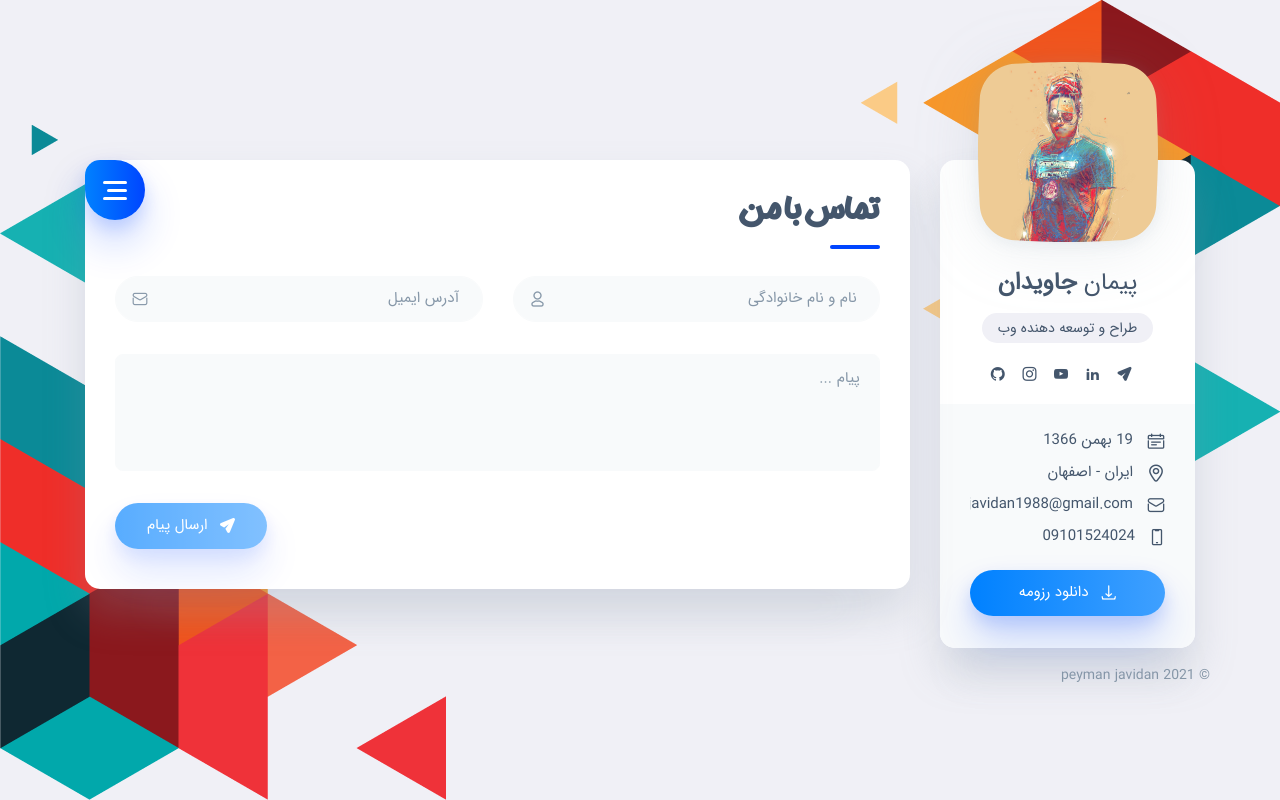
After one commit to pjavidan1988/Personal_Portfolio_Django_2, a Django app: page /contact/ in a window 1280 px wide. The commit adds this page. Run offline with Django 3.2, Linux system fonts and the light colour scheme; data comes from the database, SQL or seed files in the repository; parts of the project's set-up code (start-up, migrations or seed data) failed here and were passed over; some libraries are stand-ins or nearby versions; some web fonts are replaced.

Commit message:
8/5/2021 19:25

```diff
--- a/djangoProject/urls.py
+++ b/djangoProject/urls.py
@@ -28,6 +28,8 @@ urlpatterns = [
     path('ckeditor/', include('ckeditor_uploader.urls')),
 
     path('resume/', views.resume, name='resume'),
+    path('contact/', views.contact, name='contact'),
+
 ]
 
 urlpatterns += static(settings.MEDIA_URL, document_root=settings.MEDIA_ROOT)
--- /dev/null
+++ b/home/templates/contact.html
@@ -0,0 +1,171 @@
+{% extends 'homebase.html' %}
+{% load static %}
+{% block body %}
+    <!-- Preloader -->
+    <div class="preloader">
+        <div class="preloader__wrap">
+            <div class="circle-pulse">
+                <div class="circle-pulse__1"></div>
+                <div class="circle-pulse__2"></div>
+            </div>
+            <div class="preloader__progress"><span></span></div>
+        </div>
+    </div>
+
+    <main class="main">
+        <div class="container gutter-top">
+            <div class="row sticky-parent">
+                <!-- Sidebar -->
+                <aside class="col-12 col-md-12 col-xl-3">
+                    <div class="sidebar box pb-0 sticky-column">
+                        <svg class="avatar avatar--180" viewBox="0 0 188 188">
+                            <g class="avatar__box">
+                                <image xlink:href="{{ setting.profile_image.url }}" height="100%" width="100%"/>
+                            </g>
+                        </svg>
+                        <div class="text-center">
+                            <h3 class="title title--h3 sidebar__user-name"><span
+                                    class="weight--500">{{ setting.name }}</span>
+                                {{ setting.last_name }}
+                            </h3>
+                            <div class="badge badge--gray">{{ setting.description }}</div>
+
+                            <!-- Social -->
+                            <div class="social">
+                                <a class="social__link" href="{{ setting.telegram }}"><i
+                                        class="font-icon icon-send"></i></a>
+                                <a class="social__link" href="{{ setting.linkedin }}"><i
+                                        class="font-icon icon-linkedin2"></i></a>
+                                <a class="social__link" href="{{ setting.youtube }}"><i
+                                        class="font-icon icon-youtube"></i></a>
+                                <a class="social__link" href="{{ setting.instagram }}"><i
+                                        class="font-icon icon-instagram"></i></a>
+                                <a class="social__link" href="{{ setting.github }}"><i
+                                        class="font-icon icon-github"></i></a>
+                            </div>
+                        </div>
+
+                        <div class="sidebar__info box-inner box-inner--rounded">
+                            <ul class="contacts-block">
+                                <li class="contacts-block__item" data-toggle="tooltip" data-placement="top"
+                                    title="تاریخ تولد">
+                                    <i class="font-icon icon-calendar"></i>{{ setting.birth_day }} {{ setting.birth_month }} {{ setting.birth_year }}
+                                </li>
+                                <li class="contacts-block__item" data-toggle="tooltip" data-placement="top"
+                                    title="آدرس">
+                                    <i class="font-icon icon-location"></i>{{ setting.address }}
+                                </li>
+                                <li class="contacts-block__item" data-toggle="tooltip" data-placement="top"
+                                    title="ایمیل">
+                                    <a href="mailto:example@mail.com"><i
+                                            class="font-icon icon-envelope"></i>{{ setting.email }}</a>
+                                </li>
+                                <li class="contacts-block__item" data-toggle="tooltip" data-placement="top"
+                                    title="تلفن">
+                                    <i class="font-icon icon-phone"></i>{{ setting.phone }}
+                                </li>
+                            </ul>
+
+                            <a class="btn btn--blue-gradient" href="#"><i class="font-icon icon-download"></i> دانلود
+                                رزومه</a>
+                        </div>
+                    </div>
+                </aside>
+
+                <!-- Content -->
+                <div class="col-12 col-md-12 col-xl-9">
+                    <div class="box pb-0">
+                        <!-- Menu -->
+                        <div class="circle-menu">
+                            <div class="hamburger">
+                                <div class="line"></div>
+                                <div class="line"></div>
+                                <div class="line"></div>
+                            </div>
+                        </div>
+                        <div class="inner-menu">
+                            <ul class="nav">
+                                <li class="nav__item"><a href="/">درباره من</a></li>
+                                <li class="nav__item"><a href="/resume">رزومه من</a></li>
+                                <li class="nav__item"><a href="portfolio.html">نمونه کار ها</a></li>
+                                <li class="nav__item"><a href="blog.html">وبلاگ</a></li>
+                                <li class="nav__item"><a href="contact/">تماس با من</a></li>
+                                <li class="nav__item"><a href="/home_en">English</a></li>
+                            </ul>
+                        </div>
+
+                        <!-- About -->
+                        <div class="pb-2">
+                            <h1 class="title title--h1 title__separate">تماس با من</h1>
+                        </div>
+
+                        <!-- Contact -->
+                        <form id="contact-form" class="contact-form" data-toggle="validator">
+                            <div class="row">
+                                <div class="form-group col-12 col-md-6">
+                                    <i class="font-icon icon-user"></i>
+                                    <input type="text" class="input input__icon form-control" id="nameContact"
+                                           name="nameContact" placeholder="نام و نام خانوادگی" required="required"
+                                           autocomplete="on"
+                                           oninvalid="setCustomValidity('لطفا نام و نام خانوادگی خود را وارد کنید.')"
+                                           onkeyup="setCustomValidity('')">
+                                    <div class="help-block with-errors"></div>
+                                </div>
+                                <div class="form-group col-12 col-md-6">
+                                    <i class="font-icon icon-envelope"></i>
+                                    <input type="email" class="input input__icon form-control" id="emailContact"
+                                           name="emailContact" placeholder="آدرس ایمیل" required="required"
+                                           autocomplete="on" oninvalid="setCustomValidity('ایمیل نادرست است.')"
+                                           onkeyup="setCustomValidity('')">
+                                    <div class="help-block with-errors"></div>
+                                </div>
+                                <div class="form-group col-12 col-md-12">
+                                <textarea class="textarea form-control" id="messageContact" name="messageContact"
+                                          placeholder="پیام ..." rows="4" required="required"
+                                          oninvalid="setCustomValidity('لطفا پیام خود را وارد کنید.')"
+                                          onkeyup="setCustomValidity('')"></textarea>
+                                    <div class="help-block with-errors"></div>
+                                </div>
+                            </div>
+                            <div class="row">
+                                <div class="col-12 col-md-6 order-2 order-md-1 text-center text-md-left">
+                                    <div id="validator-contact" class="hidden"></div>
+                                </div>
+                                <div class="col-12 col-md-6 order-1 order-md-2 text-left">
+                                    <button type="submit" class="btn disabled" style="margin-bottom: 40px"><i class="font-icon icon-send"></i> ارسال
+                                        پیام
+                                    </button>
+                                </div>
+                            </div>
+                    </div>
+                    </form>
+                </div>
+
+                <!-- Footer -->
+                <footer class="footer">{{ setting.footer_text }}</footer>
+            </div>
+        </div>
+        </div>
+    </main>
+
+    <div class="back-to-top"></div>
+
+    <!-- SVG masks -->
+    <svg class="svg-defs">
+        <clipPath id="avatar-box">
+            <path d="M1.85379 38.4859C2.9221 18.6653 18.6653 2.92275 38.4858 1.85453 56.0986.905299 77.2792 0 94 0c16.721 0 37.901.905299 55.514 1.85453 19.821 1.06822 35.564 16.81077 36.632 36.63137C187.095 56.0922 188 77.267 188 94c0 16.733-.905 37.908-1.854 55.514-1.068 19.821-16.811 35.563-36.632 36.631C131.901 187.095 110.721 188 94 188c-16.7208 0-37.9014-.905-55.5142-1.855-19.8205-1.068-35.5637-16.81-36.63201-36.631C.904831 131.908 0 110.733 0 94c0-16.733.904831-37.9078 1.85379-55.5141z"/>
+        </clipPath>
+        <clipPath id="avatar-hexagon">
+            <path d="M0 27.2891c0-4.6662 2.4889-8.976 6.52491-11.2986L31.308 1.72845c3.98-2.290382 8.8697-2.305446 12.8637-.03963l25.234 14.31558C73.4807 18.3162 76 22.6478 76 27.3426V56.684c0 4.6805-2.5041 9.0013-6.5597 11.3186L44.4317 82.2915c-3.9869 2.278-8.8765 2.278-12.8634 0L6.55974 68.0026C2.50414 65.6853 0 61.3645 0 56.684V27.2891z"/>
+        </clipPath>
+    </svg>
+
+    <!-- JavaScripts -->
+    <script src="{% static 'js/jquery-3.4.1.min.js' %}"></script>
+    <script src="{% static 'js/plugins.js' %}"></script>
+    <script src="{% static 'js/common.js' %}"></script>
+
+    </body>
+    </html>
+
+{% endblock body %}
--- a/home/templates/content.html
+++ b/home/templates/content.html
@@ -83,7 +83,7 @@
                             <li class="nav__item"><a href="resume/">رزومه من</a></li>
                             <li class="nav__item"><a href="portfolio.html">نمونه کار ها</a></li>
                             <li class="nav__item"><a href="blog.html">وبلاگ</a></li>
-                            <li class="nav__item"><a href="contact.html">تماس با من</a></li>
+                            <li class="nav__item"><a href="contact/">تماس با من</a></li>
                             <li class="nav__item"><a href="home_en/">English</a></li>
                         </ul>
                     </div>
--- a/home/views.py
+++ b/home/views.py
@@ -30,3 +30,10 @@ def resume(request):
         'experience' : experience,
     }
     return render(request, 'resume.html', context)
+
+def contact(request):
+    setting = Setting.objects.get(pk=1)
+    context = {
+        'setting': setting,
+    }
+    return render(request, 'contact.html', context)
```
